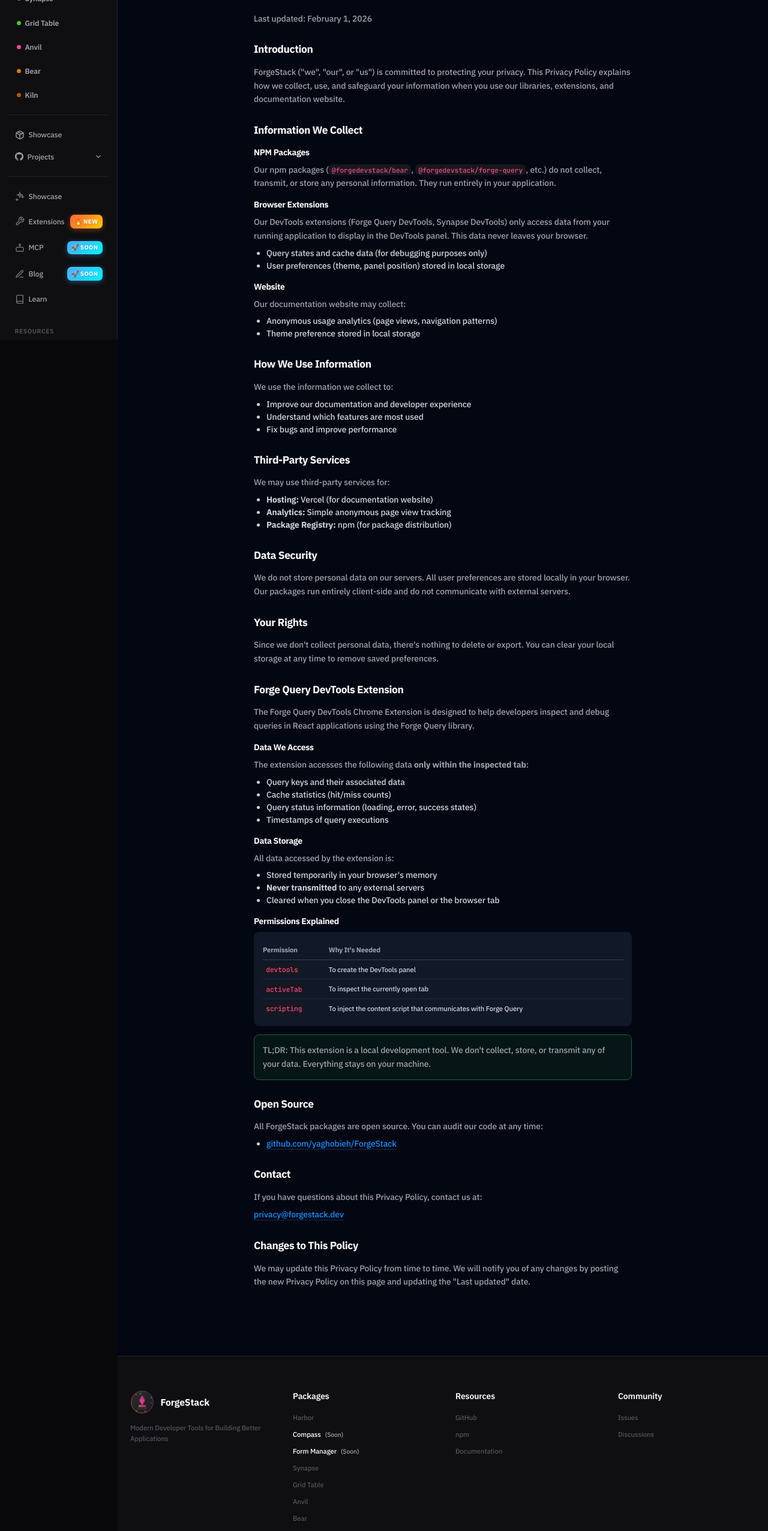
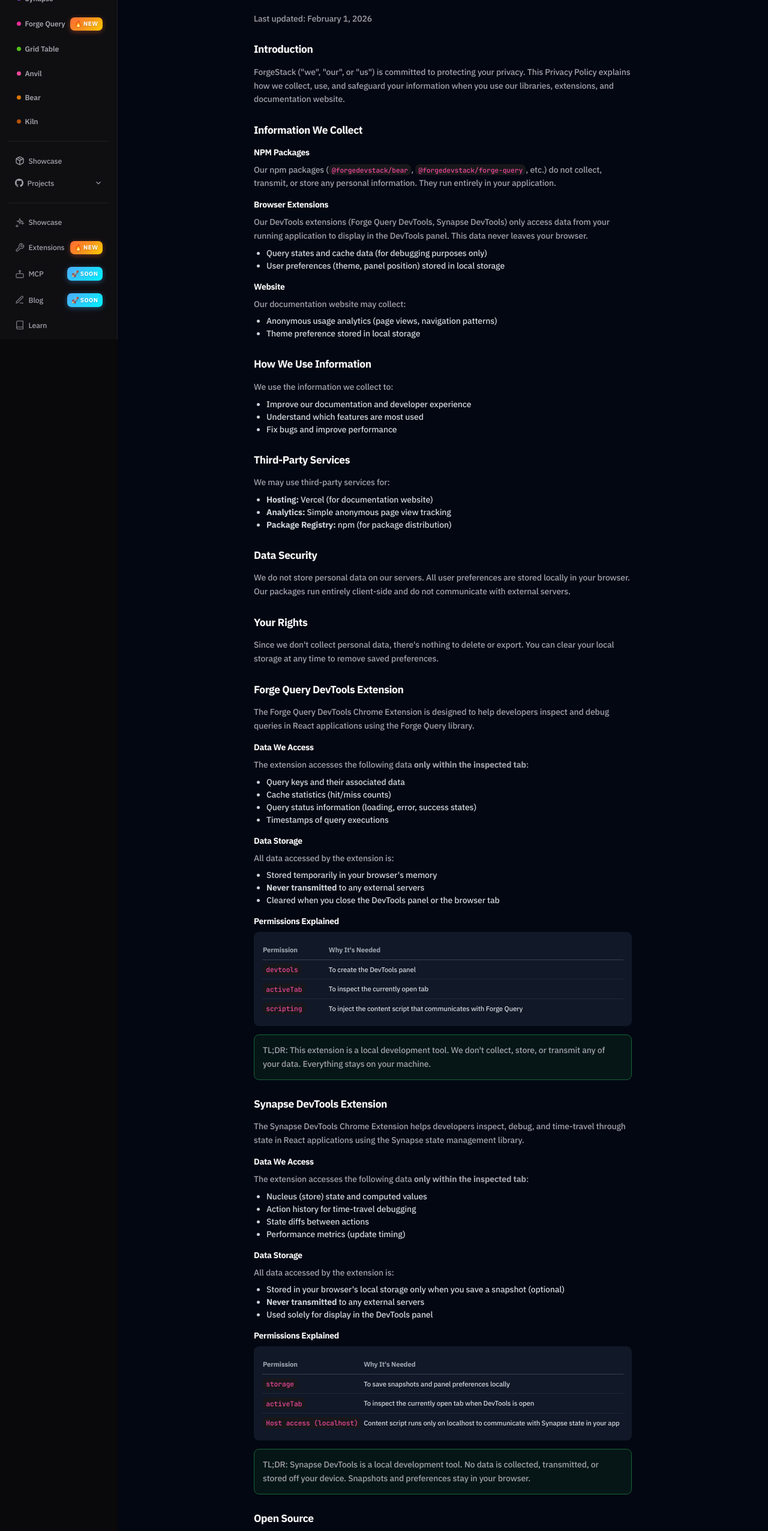
Before and after one commit to yaghobieh/ForgeStack, a React (Vite) app in the folder portal/: page /privacy in a window 1280 px wide. Shown: the part 234-2787 px from the top of the page at 60% size. Built offline with nearby package versions, Linux system fonts and the light colour scheme.

Commit message:
Add Forge Query documentation and routes; update Hero and Logo components to include new library. Enhance PackagesTable with version details and highlights for Forge Query. Update Privacy page with Synapse DevTools information and permissions. Mark Forge Query as 'NEW' in sidebar constants.

```diff
--- a/portal/src/App.tsx
+++ b/portal/src/App.tsx
@@ -15,6 +15,7 @@
 import { KilnDocContent } from './components/KilnDocContent';
 import { Showcase } from './pages/Showcase';
 import { Extensions } from './pages/Extensions';
+import { ForgeQueryDocsLayout, ForgeQueryDocContent } from './pages/ForgeQueryDocs';
 import { Privacy } from './pages/Privacy';
 import { ThemeProvider } from './context/ThemeContext';
 
@@ -188,10 +189,21 @@
                 <Route path="/kiln/api" element={<KilnDocsLayout><KilnDocContent page="api" /></KilnDocsLayout>} />
                 <Route path="/kiln/*" element={<Navigate to="/kiln" replace />} />
                 <Route path="/spark/*" element={<Navigate to="/kiln" replace />} />
+                <Route path="/query" element={<ForgeQueryDocsLayout><ForgeQueryDocContent page="overview" /></ForgeQueryDocsLayout>} />
+                <Route path="/query/installation" element={<ForgeQueryDocsLayout><ForgeQueryDocContent page="installation" /></ForgeQueryDocsLayout>} />
+                <Route path="/query/quick-start" element={<ForgeQueryDocsLayout><ForgeQueryDocContent page="quick-start" /></ForgeQueryDocsLayout>} />
+                <Route path="/query/queries" element={<ForgeQueryDocsLayout><ForgeQueryDocContent page="queries" /></ForgeQueryDocsLayout>} />
+                <Route path="/query/mutations" element={<ForgeQueryDocsLayout><ForgeQueryDocContent page="mutations" /></ForgeQueryDocsLayout>} />
+                <Route path="/query/caching" element={<ForgeQueryDocsLayout><ForgeQueryDocContent page="caching" /></ForgeQueryDocsLayout>} />
+                <Route path="/query/devtools" element={<ForgeQueryDocsLayout><ForgeQueryDocContent page="devtools" /></ForgeQueryDocsLayout>} />
+                <Route path="/query/typescript" element={<ForgeQueryDocsLayout><ForgeQueryDocContent page="typescript" /></ForgeQueryDocsLayout>} />
+                <Route path="/query/api" element={<ForgeQueryDocsLayout><ForgeQueryDocContent page="api" /></ForgeQueryDocsLayout>} />
+                <Route path="/query/*" element={<Navigate to="/query" replace />} />
                 <Route path="/showcase" element={<Showcase />} />
                 <Route path="/extensions" element={<Extensions />} />
                 <Route path="/privacy" element={<Privacy />} />
                 <Route path="/privacy/forge-query-devtools" element={<Privacy />} />
+                <Route path="/privacy/synapse-devtools" element={<Privacy />} />
                 <Route path="*" element={<Navigate to="/" replace />} />
               </Routes>
             </main>
--- a/portal/src/components/Hero/Hero.tsx
+++ b/portal/src/components/Hero/Hero.tsx
@@ -8,6 +8,7 @@
   harbor: '/harbor/docs/quick-start',
   compass: '/compass',
   synapse: '/synapse',
+  query: '/query',
   bear: '/bear',
   anvil: '/anvil',
   kiln: '/kiln',
--- a/portal/src/components/Logo/Logo.tsx
+++ b/portal/src/components/Logo/Logo.tsx
@@ -7,6 +7,7 @@
   { id: 'harbor', name: 'Harbor', color: '#0066cc', description: 'Backend Framework' },
   { id: 'compass', name: 'Compass', color: '#13c2c2', description: 'Router' },
   { id: 'synapse', name: 'Synapse', color: '#a855f7', description: 'State Management' },
+  { id: 'query', name: 'Query', color: '#eb2f96', description: 'Data Fetching' },
   { id: 'table', name: 'Table', color: '#52c41a', description: 'Data Grid' },
   { id: 'anvil', name: 'Anvil', color: '#EC4899', description: 'Utilities' },
   { id: 'bear', name: 'Bear', color: '#d97706', description: 'UI Components' },
--- a/portal/src/components/PackagesTable/PackagesTable.tsx
+++ b/portal/src/components/PackagesTable/PackagesTable.tsx
@@ -71,6 +71,18 @@
       'Simple store creation',
       'Computed values',
       'Async actions',
+    ],
+  },
+  query: {
+    version: '1.0.0',
+    date: '2026-02-01',
+    highlights: [
+      'Smart caching (LRU)',
+      'Background refetching',
+      'Automatic retries',
+      'Chrome/Safari DevTools',
+      'TypeScript first',
+      '< 3KB gzipped',
     ],
   },
   table: {
--- a/portal/src/components/SynapseDocContent/SynapseDocContent.tsx
+++ b/portal/src/components/SynapseDocContent/SynapseDocContent.tsx
@@ -1,4 +1,5 @@
 import { FC, ReactNode } from 'react';
+import { Link } from 'react-router-dom';
 import { SYNAPSE_DOCS, SYNAPSE_COLOR } from '@/constants/synapse-docs.const';
 import { CodeBlock } from '../CodeBlock';
 import { SynapseIcon } from '../Icons';
@@ -158,6 +159,7 @@
       )}
 
       {isDevtools && doc.features && (
+        <>
           <div
             className="rounded-xl p-6 border"
             style={{
@@ -177,6 +179,21 @@
               ))}
             </div>
           </div>
+          <div className="rounded-xl p-4 border border-theme-border bg-theme-secondary">
+            <h3 className="text-lg font-semibold text-theme-primary mb-2">Privacy</h3>
+            <p className="text-sm text-theme-secondary mb-3">
+              The Synapse DevTools extension runs locally and does not collect or transmit data.
+            </p>
+            <Link
+              to="/privacy/synapse-devtools"
+              className="inline-flex items-center gap-2 text-sm font-medium hover:underline"
+              style={{ color: SYNAPSE_COLOR }}
+            >
+              Privacy Policy for the DevTools Extension
+              <svg className="w-4 h-4" fill="none" viewBox="0 0 24 24" stroke="currentColor"><path strokeLinecap="round" strokeLinejoin="round" strokeWidth={2} d="M9 5l7 7-7 7" /></svg>
+            </Link>
+          </div>
+        </>
       )}
 
       {isMiddleware && doc.middleware && (
--- a/portal/src/constants/content.const.ts
+++ b/portal/src/constants/content.const.ts
@@ -110,6 +110,30 @@
       '< 2KB gzipped',
     ],
     color: '#a855f7',
+    version: '1.0.0',
+  },
+  {
+    id: 'query',
+    name: 'Forge Query',
+    title: 'Data Fetching & Caching',
+    description: 'Powerful data fetching library with smart caching, automatic refetching, and DevTools support.',
+    icon: '🐍',
+    status: 'ready',
+    npmPackage: '@forgedevstack/forge-query',
+    docsPath: '/query',
+    features: [
+      'Smart caching (LRU)',
+      'Background refetching',
+      'Automatic retries with backoff',
+      'Request deduplication',
+      'useMutation hook',
+      'Chrome/Safari DevTools',
+      'TypeScript first',
+      'Works with React 16.8+',
+      'Offline support',
+      '< 3KB gzipped',
+    ],
+    color: '#eb2f96',
     version: '1.0.0',
   },
   {
--- a/portal/src/constants/sidebar.const.ts
+++ b/portal/src/constants/sidebar.const.ts
@@ -19,6 +19,7 @@
   compass: 'SOON',
   'form-manager': 'SOON',
   synapse: undefined,
+  query: 'NEW',
   table: undefined,
   anvil: undefined,
   bear: undefined,
--- a/portal/src/pages/Privacy.tsx
+++ b/portal/src/pages/Privacy.tsx
@@ -8,9 +8,10 @@
   useEffect(() => {
     if (location.pathname.includes('forge-query-devtools')) {
       const element = document.getElementById('forge-query-devtools');
-      if (element) {
-        element.scrollIntoView({ behavior: 'smooth' });
-      }
+      if (element) element.scrollIntoView({ behavior: 'smooth' });
+    } else if (location.pathname.includes('synapse-devtools')) {
+      const element = document.getElementById('synapse-devtools');
+      if (element) element.scrollIntoView({ behavior: 'smooth' });
     }
   }, [location]);
   return (
@@ -170,6 +171,67 @@
             </div>
           </section>
 
+          <section id="synapse-devtools" className="mb-8 scroll-mt-24">
+            <h2 className="text-2xl font-semibold mb-4">Synapse DevTools Extension</h2>
+            <p className="text-gray-300 mb-4">
+              The Synapse DevTools Chrome Extension helps developers inspect, debug, and time-travel through
+              state in React applications using the Synapse state management library.
+            </p>
+
+            <h3 className="text-lg font-semibold mt-4 mb-2">Data We Access</h3>
+            <p className="text-gray-300">
+              The extension accesses the following data <strong>only within the inspected tab</strong>:
+            </p>
+            <ul className="text-gray-300 list-disc pl-6 mt-2">
+              <li>Nucleus (store) state and computed values</li>
+              <li>Action history for time-travel debugging</li>
+              <li>State diffs between actions</li>
+              <li>Performance metrics (update timing)</li>
+            </ul>
+
+            <h3 className="text-lg font-semibold mt-4 mb-2">Data Storage</h3>
+            <p className="text-gray-300">
+              All data accessed by the extension is:
+            </p>
+            <ul className="text-gray-300 list-disc pl-6 mt-2">
+              <li>Stored in your browser's local storage only when you save a snapshot (optional)</li>
+              <li><strong>Never transmitted</strong> to any external servers</li>
+              <li>Used solely for display in the DevTools panel</li>
+            </ul>
+
+            <h3 className="text-lg font-semibold mt-4 mb-2">Permissions Explained</h3>
+            <div className="bg-gray-900 rounded-lg p-4 mt-2">
+              <table className="w-full text-sm">
+                <thead>
+                  <tr className="border-b border-gray-700">
+                    <th className="text-left py-2 text-gray-400">Permission</th>
+                    <th className="text-left py-2 text-gray-400">Why It's Needed</th>
+                  </tr>
+                </thead>
+                <tbody className="text-gray-300">
+                  <tr className="border-b border-gray-800">
+                    <td className="py-2"><code>storage</code></td>
+                    <td className="py-2">To save snapshots and panel preferences locally</td>
+                  </tr>
+                  <tr className="border-b border-gray-800">
+                    <td className="py-2"><code>activeTab</code></td>
+                    <td className="py-2">To inspect the currently open tab when DevTools is open</td>
+                  </tr>
+                  <tr>
+                    <td className="py-2"><code>Host access (localhost)</code></td>
+                    <td className="py-2">Content script runs only on localhost to communicate with Synapse state in your app</td>
+                  </tr>
+                </tbody>
+              </table>
+            </div>
+
+            <div className="mt-4 p-4 bg-green-900/20 border border-green-800 rounded-lg">
+              <p className="text-green-400 font-medium">
+                TL;DR: Synapse DevTools is a local development tool. No data is collected, transmitted, or stored off your device. Snapshots and preferences stay in your browser.
+              </p>
+            </div>
+          </section>
+
           <section className="mb-8">
             <h2 className="text-2xl font-semibold mb-4">Open Source</h2>
             <p className="text-gray-300">
```
Lines whose indentation alone changed are shown as unchanged.
